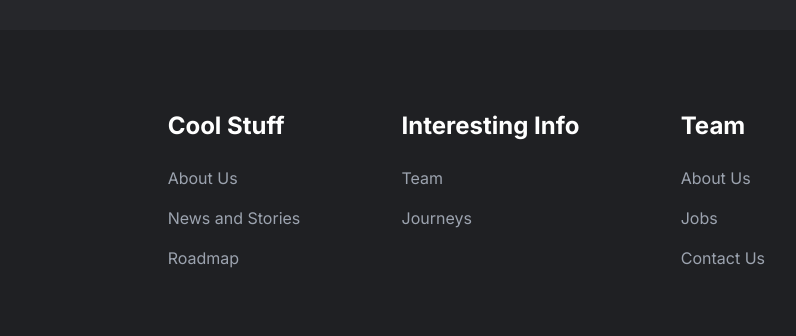
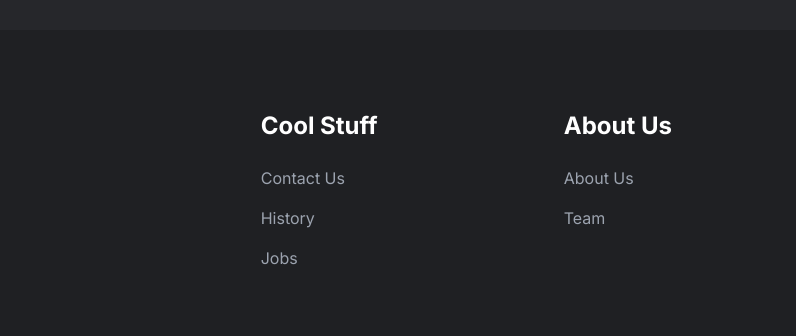
Before and after one commit to FinnTheHero/Iliauni-anime-club, an Astro site: page / in a window 1280 px wide. Shown: the part 2420-2756 px from the top of the page, 371-1167 px from the left. Built offline with nearby package versions, Linux system fonts and the light colour scheme; Astro itself is replaced by a stand-in of ours.

Commit message:
Modified footer links

```diff
--- a/src/components/Footer.jsx
+++ b/src/components/Footer.jsx
@@ -7,46 +7,32 @@ import { GmailIcon } from "../assets/icons/GmailIcon";
 const footerData = [
 	{
 		title: "Cool Stuff",
-		items: [{
-			name: "About Us",
-			link: "/about-us"
-		},{
-			name: "News and Stories",
-			link: "/news-and-stories"
-		},{
-			name: "Roadmap",
-			link: "/roadmap"
-		}],
+		items: [
+			{
+				name: "Contact Us",
+				link: "/contact-us"
+			},
+			{
+				name: "History",
+				link: "/about-us#history"
+			},
+			{
+				name: "Jobs",
+				link: "/jobs"
+			},
+		],
 	},
 	{
-
-		title: "Interesting Info",
-		items: [
-			{
-				name: "Team",
-				link: "/team"
-			},
-			{
-				name: "Journeys",
-				link: "/journeys"
-			},
-		]
-	},
-	{
-		title: "Team",
+		title: "About Us",
 		items: [
 			{
 				name: "About Us",
 				link: "/about-us"
 			},
 			{
-				name: "Jobs",
-				link: "/jobs"
+				name: "Team",
+				link: "/team"
 			},
-			{
-				name: "Contact Us",
-				link: "/contact-us"
-			}
 		]
 
 	},
@@ -97,9 +83,9 @@ export const Footer = () => {
 								</a> */}
 							</div>
 						</div>
-						<div className="w-full lg:w-2/3  lg:pl-16 hidden lg:flex flex-wrap justify-between">
+						<div className="w-full lg:w-2/3  lg:pl-16 hidden lg:flex flex-wrap justify-around">
 							<div className="w-full md:w-1/3 lg:w-auto mb-16 md:mb-0">
-								<h3 className="mb-6 text-2xl font-bold text-white">Cool Stuff</h3>
+								<h3 className="mb-6 text-2xl font-bold text-white">{footerData[0].title}</h3>
 								<ul>
 									{footerData[0].items.map((item, i) => (
 										<li key={i} className="mb-4">
@@ -113,10 +99,8 @@ export const Footer = () => {
 									))}
 								</ul>
 							</div>
-							<div className="w-full md:w-1/3 lg:w-auto mb-16 md:mb-0">
-								<h3 className="mb-6 text-2xl font-bold text-white">
-									Interesting Info
-								</h3>
+							<div className="w-full md:w-1/3 lg:w-auto">
+								<h3 className="mb-6 text-2xl font-bold text-white">{footerData[1].title}</h3>
 								<ul>
 									{footerData[1].items.map((item, i) => (
 										<li key={i} className="mb-4">
@@ -130,23 +114,9 @@ export const Footer = () => {
 									))}
 								</ul>
 							</div>
-							<div className="w-full md:w-1/3 lg:w-auto">
-								<h3 className="mb-6 text-2xl font-bold text-white">Team</h3>
-								<ul>
-									{footerData[2].items.map((item, i) => (
-										<li key={i} className="mb-4">
-											<a
-												className="text-gray-400 hover:text-gray-300"
-												href={item.link}
-											>
-												{item.name}
-											</a>
-										</li>
-									))}
-								</ul>
-							</div>
 						</div>
 					</div>
+
 					<p className="lg:text-center text-sm text-gray-400 border-t border-[rgb(255,255,255,0.2)] pt-12 mt-16 hidden lg:block">
 						Website and it's logo belongs to Iliauni Anime Club
 					</p>
--- a/src/components/History.jsx
+++ b/src/components/History.jsx
@@ -2,7 +2,9 @@ import { motion } from "framer-motion";
 
 export const History = () => {
     return (
-        <section>
+        <section
+            id="history"
+        >
             <h2 className="mt-12 mb-12 text-4xl lg:text-5xl custom-block-big-title text-center">
                 The History
             </h2>
```
